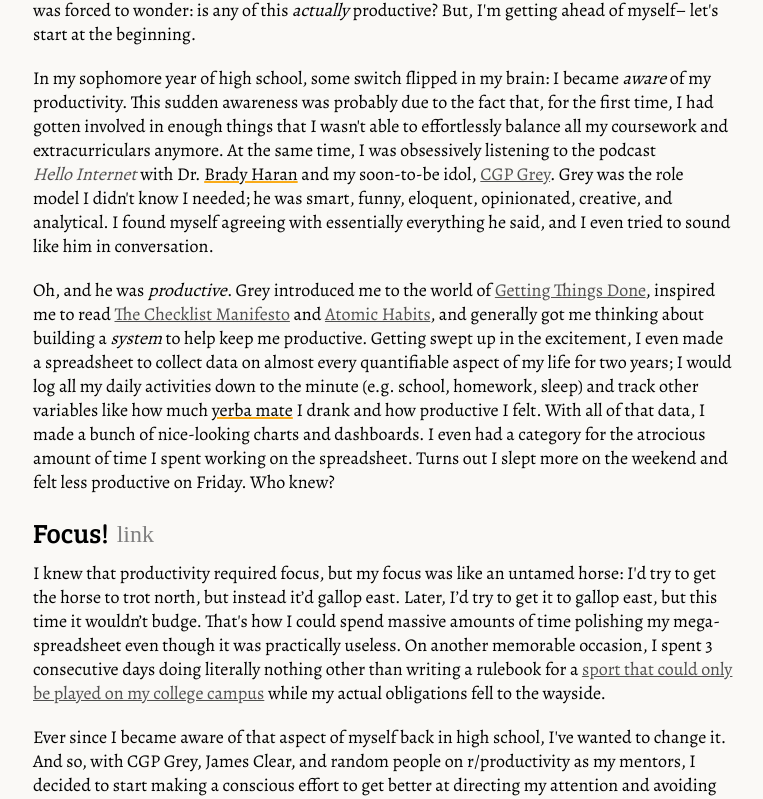
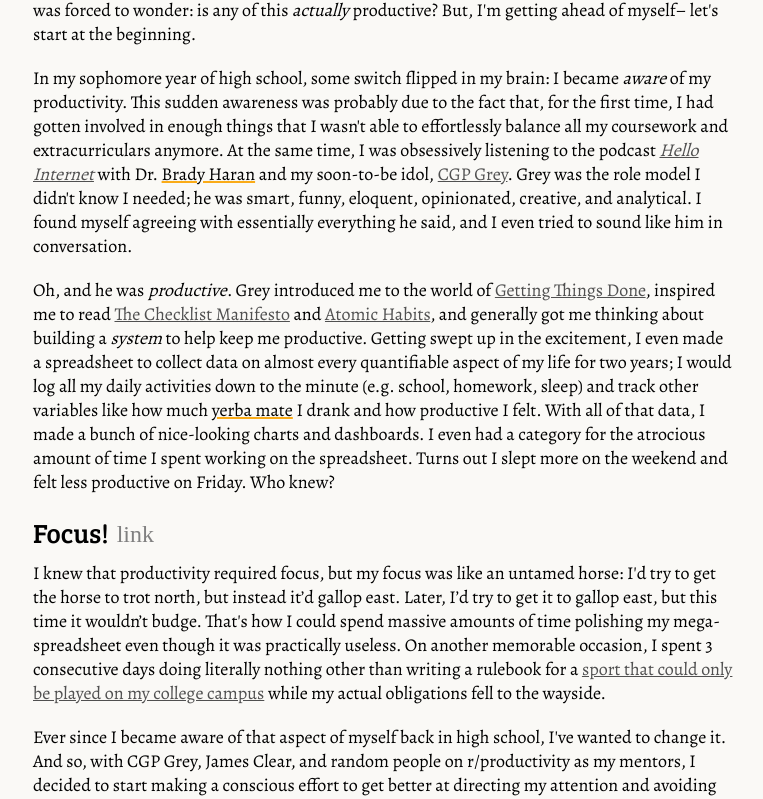
Before and after one commit to marcos-acosta/worlds-worst-detective, a Next.js app: page /doomscrolling in a window 1280 px wide. Shown: the part 817-1616 px from the top of the page, without its empty margins (257-1020 px from the left). Built offline with nearby package versions, Linux system fonts and the light colour scheme; a web font is replaced by a local one.

Commit message:
Fix missing omegaball image

```diff
--- a/src/data/md/doomscrolling.md
+++ b/src/data/md/doomscrolling.md
@@ -112,7 +112,7 @@ Recently, I've been working on being more forgiving with myself, and becoming le
 
 And as for riding an untamed horse, you know what? :hook[It's fun to just ride one]{id="horse"} every once in a while. Like that time I spent three days writing a rulebook for a new sport? What's funny is that I remember being so preoccupied with all the obligations that I let drop, but I can't remember a single one of those obligations now. Did any of them actually matter? What I do remember now is how much fun we had playing Omegaball. ∎
 
-![My friends playing omegaball](doomscrolling/omegaball-2.png "Trenton makes an Omega pass under pressure from Henry")
+![My friends playing omegaball](doomscrolling/omegaball.png "Trenton makes an Omega pass under pressure from Henry")
 
 ![Working out omegaball strategy on a whiteboard](doomscrolling/strategizing.jpg "Workshopping the rules and strategy of Omegaball with the boys")
 
--- a/src/rendering/astRenderer.tsx
+++ b/src/rendering/astRenderer.tsx
@@ -33,9 +33,9 @@ const treatTrailingSpaces = (str: string) => {
   const trimmed = str.trim();
   return (
     <>
-      {startsWithSpace ? <>&nbsp;</> : ""}
+      {startsWithSpace ? <span>&nbsp;</span> : ""}
       {trimmed}
-      {endsWithSpace ? <>&nbsp;</> : ""}
+      {endsWithSpace ? <span>&nbsp;</span> : ""}
     </>
   );
 };
--- a/src/rendering/styles.module.css
+++ b/src/rendering/styles.module.css
@@ -12,7 +12,7 @@
 
 .emphasis {
   font-style: italic;
-  display: inline-block;
+  /* display: inline-block; */
 }
 
 .strong {
```
